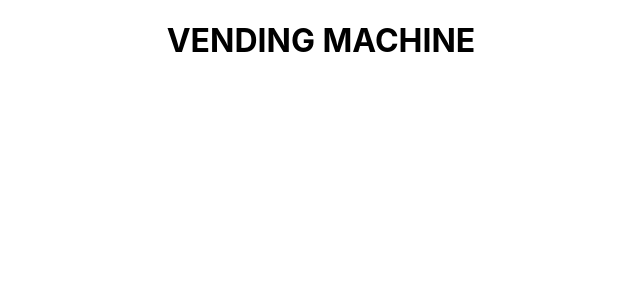
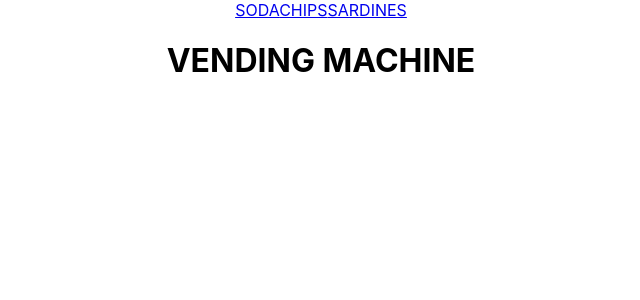
Before and after one commit to axelobscura/VENDING-MACHINE, a React (Create React App) app: page / in a window 1280 px wide. Shown: the top 300 px of the page, without its empty margins (319-959 px from the left). Built offline with nearby package versions, Linux system fonts and the light colour scheme; the HTML template or start-up script is replaced by a standard one.

Commit message:
Links to pages
Links to pages

```diff
--- a/src/VendingMachine.js
+++ b/src/VendingMachine.js
@@ -1,4 +1,5 @@
 import React, { Component } from 'react';
+import {Link} from 'react-router-dom';
 
 class VendingMachine extends Component {
   constructor(props) {
@@ -8,6 +9,9 @@ class VendingMachine extends Component {
   render() {
     return (
       <div>
+        <Link exact to="/soda">SODA</Link>
+        <Link exact to="/chips">CHIPS</Link>
+        <Link exact to="/sardines">SARDINES</Link>
         <h1>VENDING MACHINE</h1>
       </div>
     );
```
